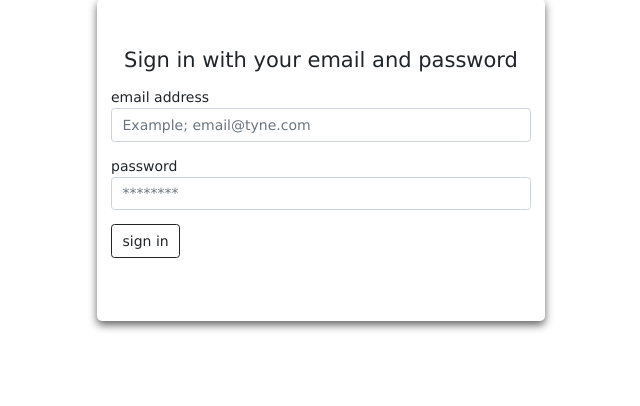
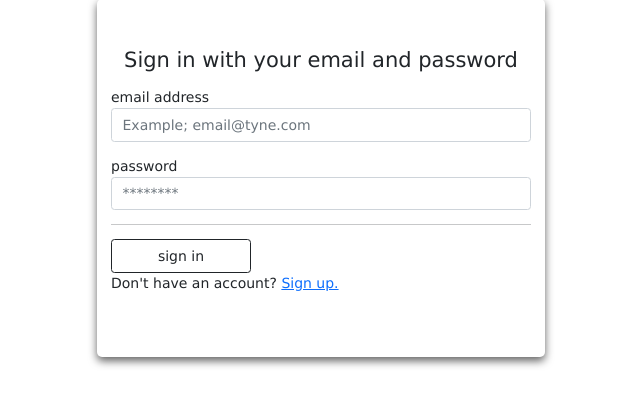
Before and after one commit to muremwa/new-tyne-music, a Django app: page /login/ in a window 1280 px wide. Shown: the part 131-537 px from the top of the page, without its empty margins (319-959 px from the left). Run offline with Django 3.2, Linux system fonts and the light colour scheme; some libraries are stand-ins or nearby versions.

Commit message:
added link

```diff
--- a/templates/auth/login.html
+++ b/templates/auth/login.html
@@ -38,7 +38,9 @@
                 </div>
 
                 <div class="form-group">
-                    <input type="submit" value="sign in" class="btn btn-outline-dark">
+                    <hr>
+                    <input type="submit" value="sign in" class="btn btn-outline-dark col-md-4">
+                    <p>Don't have an account? <a href="{% url 'master-signup' %}">Sign up.</a></p>
                 </div>
             {% else %}
                 <div class="text-center">
```
